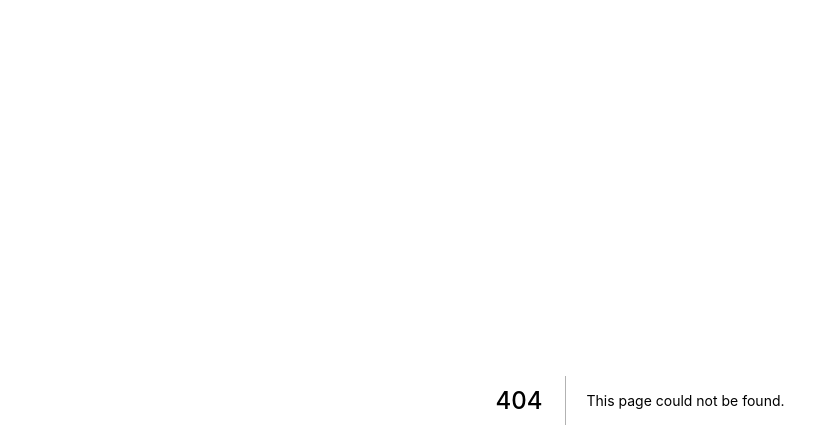
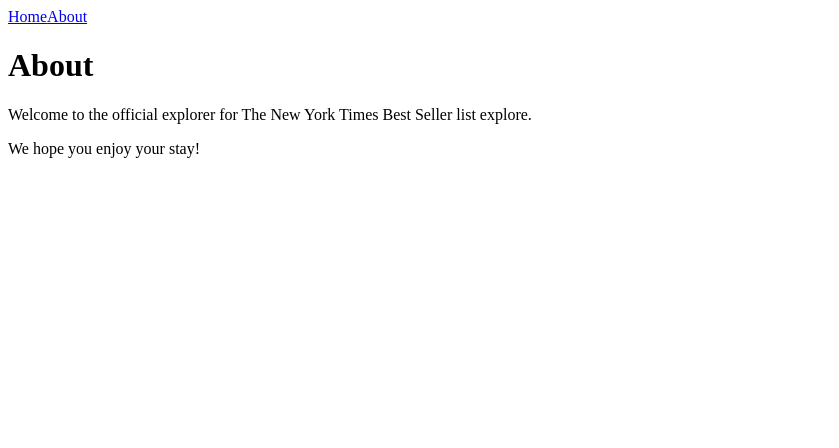
Before and after one commit to JaeHyunLee123/newyork-times-bestseller, a Next.js app: page /about in a window 1280 px wide. Before the commit this address had no page. Shown: the top 448 px of the page, without its empty margins (0-839 px from the left). Built offline with nearby package versions, Linux system fonts and the light colour scheme.

Commit message:
feat: make basic page structure

```diff
--- /dev/null
+++ b/components/Layout.js
@@ -0,0 +1,10 @@
+import NavigationBar from "./Navigation";
+
+export default function Layout({ children }) {
+  return (
+    <>
+      <NavigationBar />
+      <div>{children}</div>
+    </>
+  );
+}
--- /dev/null
+++ b/components/Navigation.js
@@ -0,0 +1,10 @@
+import Link from "next/link";
+
+export default function NavigationBar() {
+  return (
+    <nav>
+      <Link href="/">Home</Link>
+      <Link href="/about">About</Link>
+    </nav>
+  );
+}
--- /dev/null
+++ b/pages/_app.js
@@ -0,0 +1,8 @@
+import Layout from "../components/Layout";
+export default function App({ Component, pageProps }) {
+  return (
+    <Layout>
+      <Component {...pageProps} />
+    </Layout>
+  );
+}
--- /dev/null
+++ b/pages/about.js
@@ -0,0 +1,12 @@
+export default function About() {
+  return (
+    <div>
+      <h1>About</h1>
+      <p>
+        Welcome to the official explorer for The New York Times Best Seller list
+        explore.
+      </p>
+      <p>We hope you enjoy your stay!</p>
+    </div>
+  );
+}
--- /dev/null
+++ b/pages/list/[id].js
@@ -0,0 +1,3 @@
+export default function Detail() {
+  return <div>List</div>;
+}
```
Also changed, not shown: 1 other file (tests, documents, lock files or other folders).
